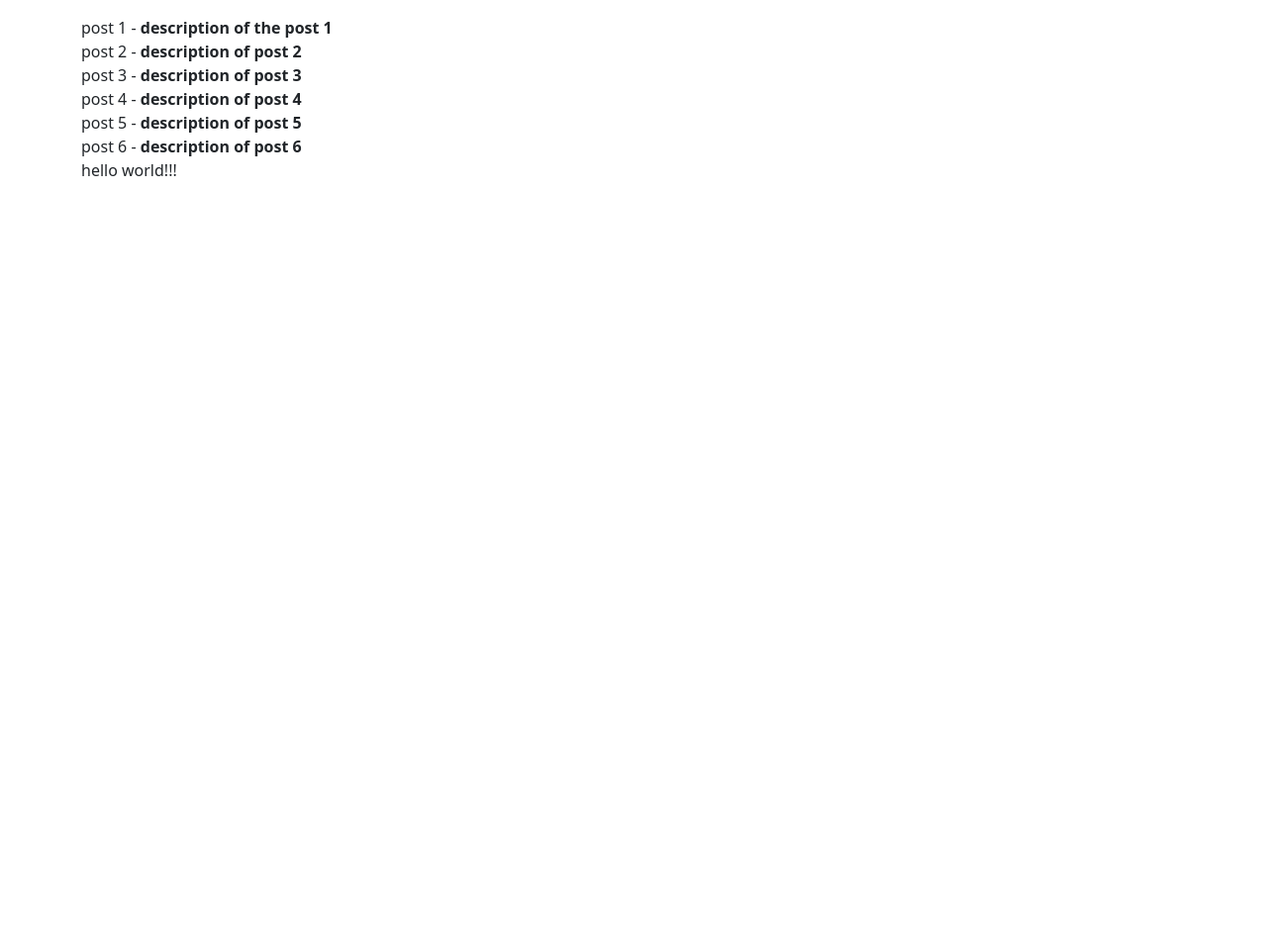
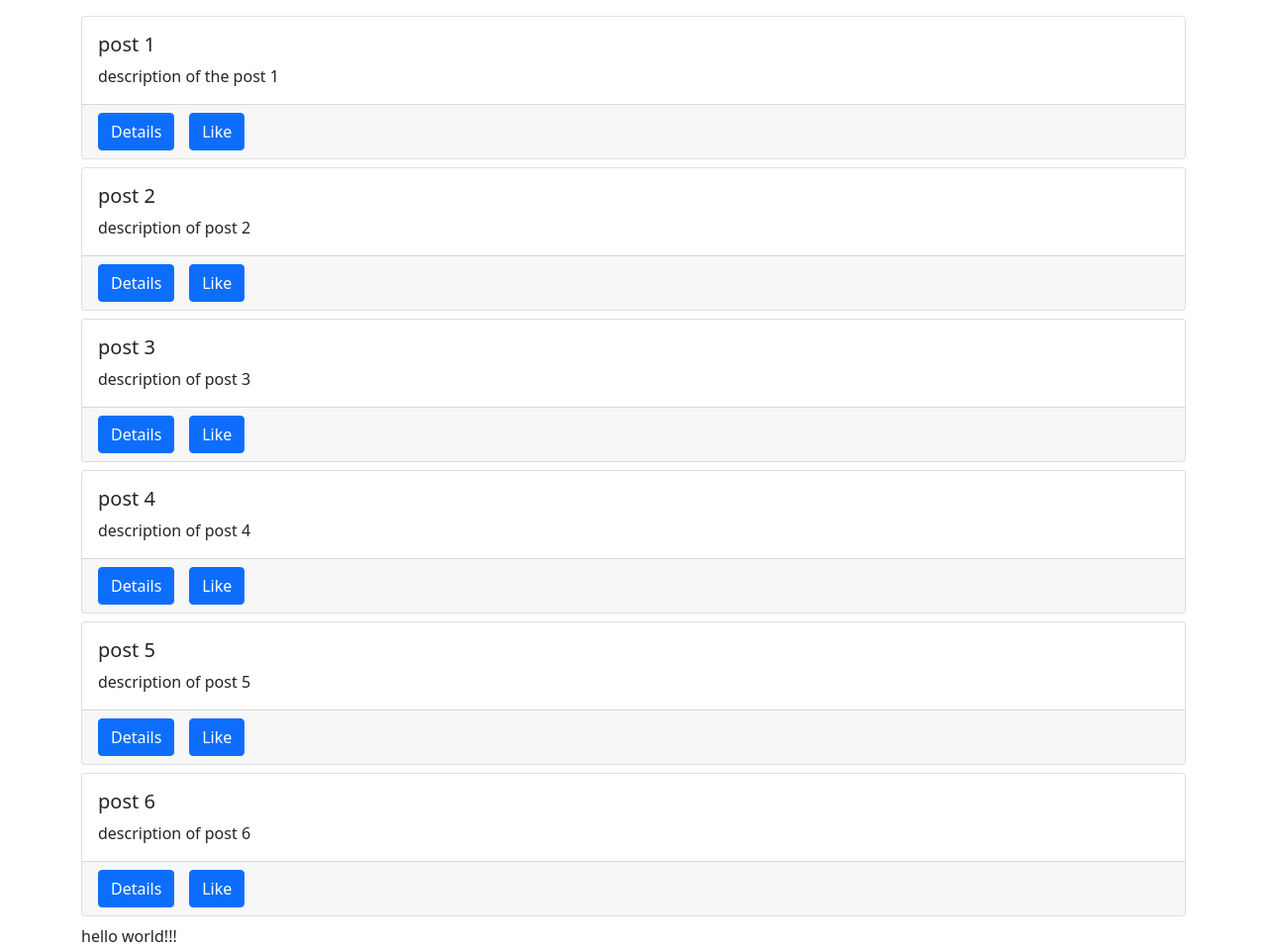
Before and after one commit to kosatkina/django_project, a Django app: page / in a window 1280 px wide. Shown: the whole page at 99% size. Before the commit the page ends 178 px from the top, so only its background shows below. Run offline with Django 5.2, Linux system fonts and the light colour scheme; data comes from the database, SQL or seed files in the repository.

Commit message:
Added Card component from Bootstrap library to display posts on the main web page

```diff
--- a/posts/static/posts/main.js
+++ b/posts/static/posts/main.js
@@ -26,7 +26,24 @@ $.ajax({
             spinnerBox.classList.add('not-visible')
             console.log(data)
             data.forEach(el => {
-                postsBox.innerHTML += `${el.title} - <b>${el.body}</b><br>`
+                postsBox.innerHTML += `
+                    <div class="card mb-2">
+                        <div class="card-body">
+                            <h5 class="card-title">${el.title}</h5>
+                            <p class="card-text">${el.body}</p>
+                        </div>
+                        <div class="card-footer">
+                            <div class="row">
+                                <div class="col-1">
+                                    <a href="#" class="btn btn-primary">Details</a>
+                                </div>
+                                <div class="col-1">
+                                    <a href="#" class="btn btn-primary">Like</a>
+                                </div>
+                            </div>
+                        </div>
+                    </div>
+                `
             });
         }, 100)
     },
--- a/posts/templates/posts/main.html
+++ b/posts/templates/posts/main.html
@@ -13,7 +13,7 @@
     <!-- {% for obj in qs %}
         {{obj.title}} - {{obj.body}} <br>
     {% endfor %} -->
-    <div id="spinner-box">
+    <div id="spinner-box" class="text-center">
         <div class="spinner-border" role="status"></div>
     </div>
     <div id="posts-box"></div>
```
